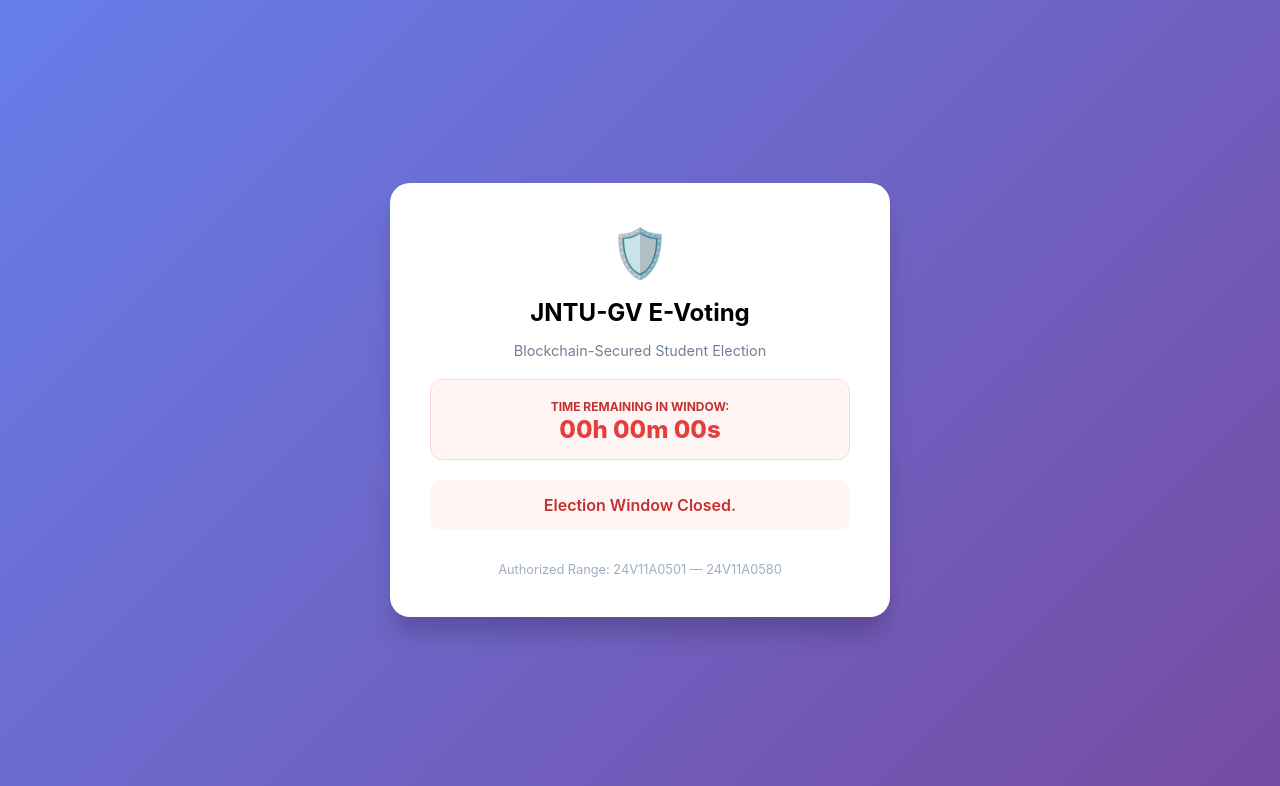
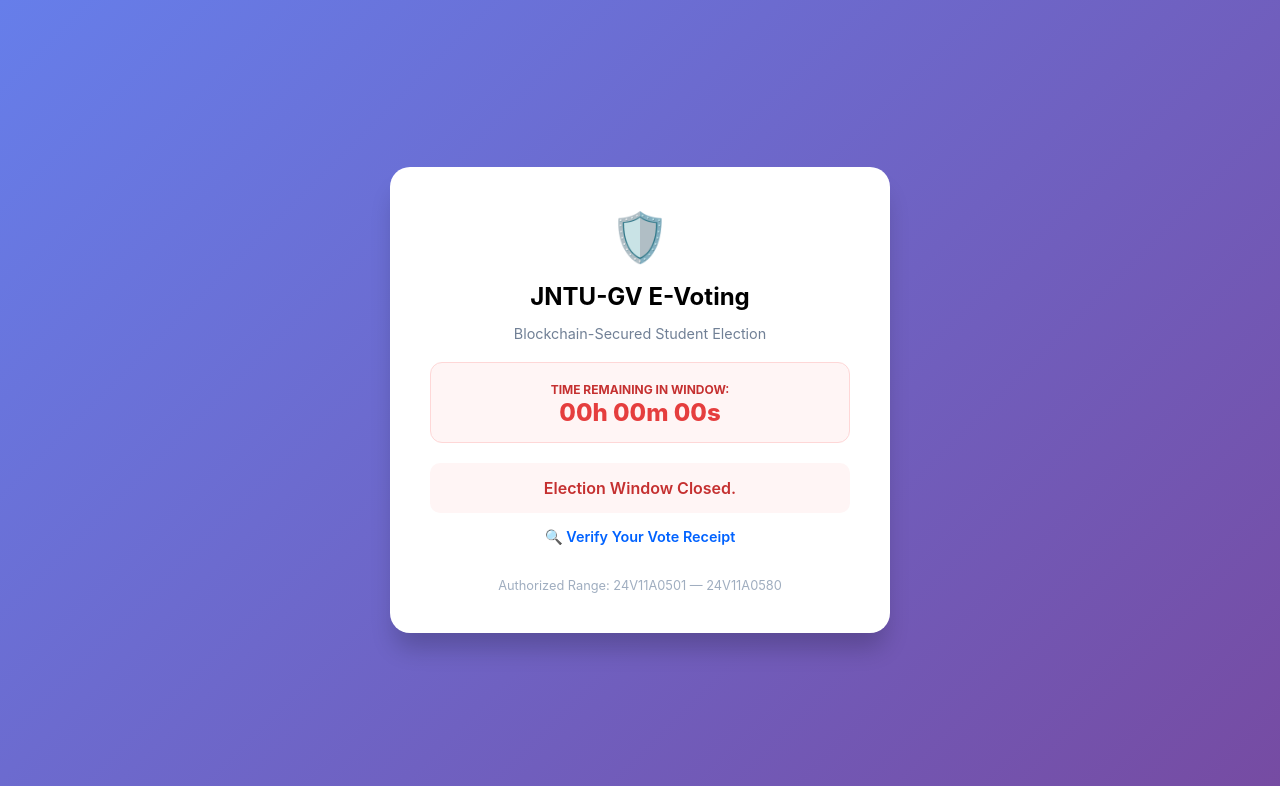
Before and after one commit to prudhvi16131/jntugv-voting-system, a Flask app: page / in a window 1280 px wide. Shown: the top 786 px of the page. Run offline with Flask 3, Linux system fonts and the light colour scheme.

Commit message:
Restored Audit link for blockchain verification

```diff
--- a/templates/index.html
+++ b/templates/index.html
@@ -35,6 +35,11 @@
             font-weight: 700; font-size: 1.1rem; cursor: pointer;
         }
         .btn-vote:disabled { background: #cbd5e0; cursor: not-allowed; }
+        .audit-link {
+            margin-top: 15px; display: block;
+            color: var(--primary); font-size: 0.9rem;
+            text-decoration: none; font-weight: 600;
+        }
     </style>
 </head>
 <body>
@@ -80,13 +85,15 @@
         </div>
     {% endif %}
 
+    <a href="/audit" class="audit-link">🔍 Verify Your Vote Receipt</a>
+
     <div style="margin-top: 2rem; font-size: 0.8rem; color: #a0aec0;">
         Authorized Range: 24V11A0501 — 24V11A0580
     </div>
 </div>
 
 <script>
-    // FIX: Uses total seconds left from Admin Page
+    // Uses remaining seconds from server logic
     let timeLeft = {{ remaining_s | int }};
 
     function updateDisplay() {
@@ -96,7 +103,6 @@
             return;
         }
 
-        // Standard Math for Hours/Minutes/Seconds
         const h = Math.floor(timeLeft / 3600);
         const m = Math.floor((timeLeft % 3600) / 60);
         const s = Math.floor(timeLeft % 60);
@@ -109,7 +115,6 @@
         timeLeft--;
     }
 
-    // Start the interval
     if (timeLeft > 0) {
         setInterval(updateDisplay, 1000);
         updateDisplay();
```
